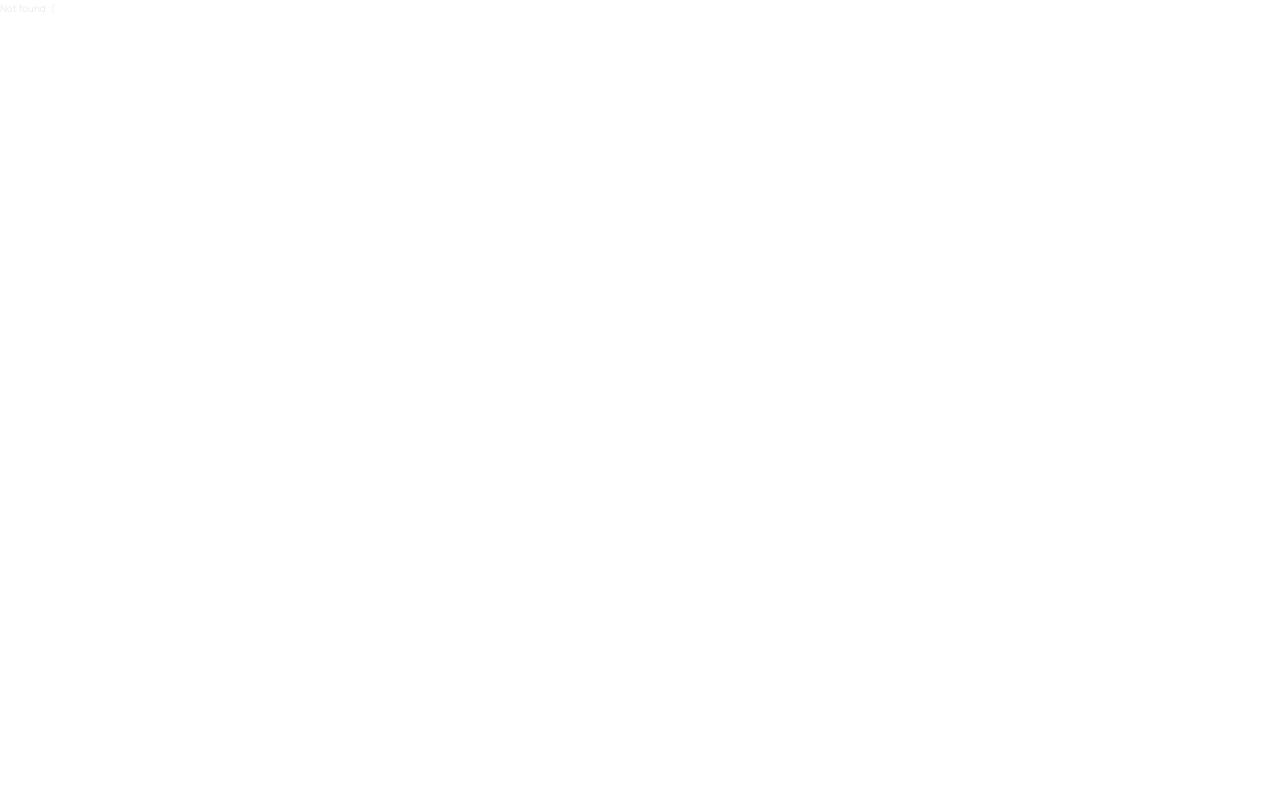
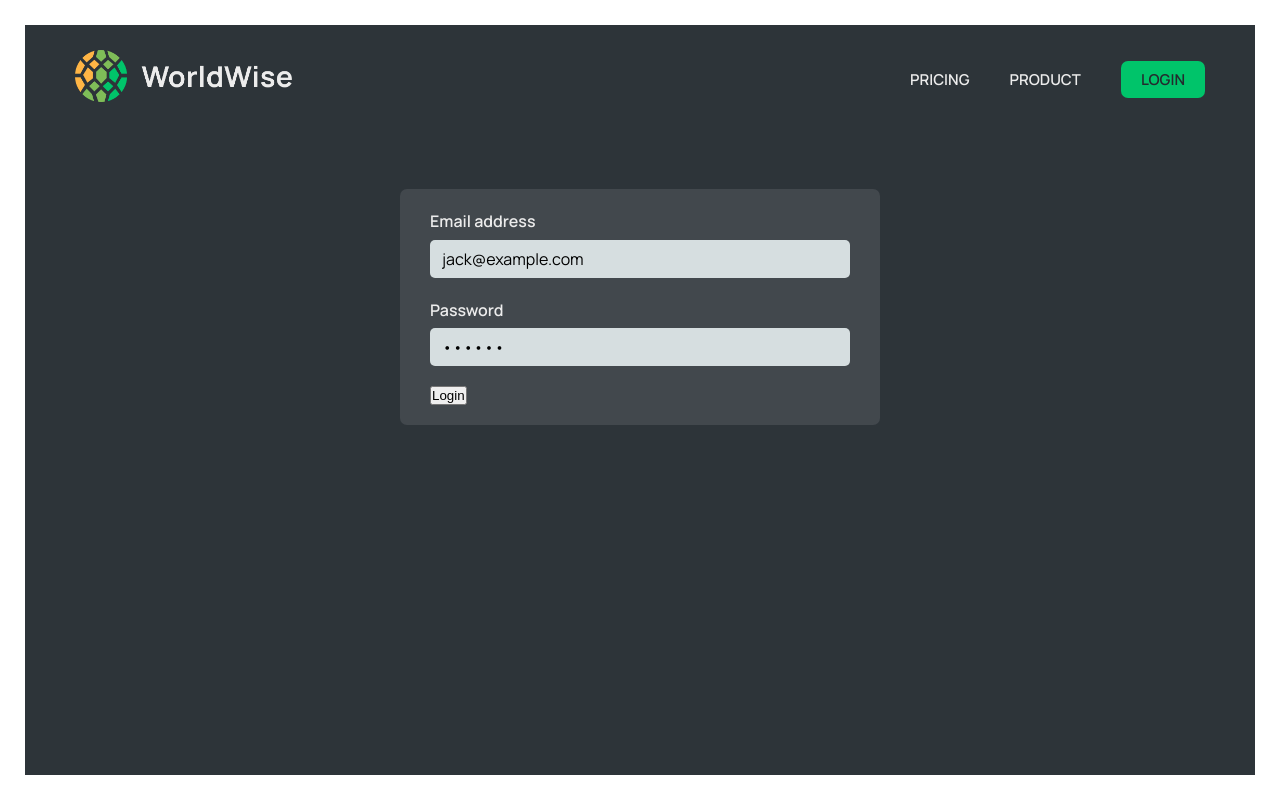
Before and after one commit to RachitJain959/worldwise, a React (Vite) app: page /login in a window 1280 px wide. Before the commit this address had no page. Built offline with nearby package versions, Linux system fonts and the light colour scheme.

Commit message:
Login page PageNav complete

```diff
--- a/src/App.jsx
+++ b/src/App.jsx
@@ -1,6 +1,8 @@
 import { BrowserRouter, Route, Routes } from 'react-router-dom';
 import Product from './pages/Product';
 import Pricing from './pages/Pricing';
+import Login from './pages/Login';
+
 import Homepage from './pages/Homepage';
 import PageNotFound from './pages/PageNotFound';
 import AppLayout from './pages/AppLayout';
@@ -12,6 +14,8 @@
         <Route path="/" element={<Homepage />} />
         <Route path="pricing" element={<Pricing />} />
         <Route path="product" element={<Product />} />
+        <Route path="login" element={<Login />} />
+
         <Route path="app" element={<AppLayout />} />
 
         <Route path="*" element={<PageNotFound />} />
--- a/src/components/PageNav.jsx
+++ b/src/components/PageNav.jsx
@@ -14,7 +14,9 @@
           <NavLink to="/product">Product</NavLink>
         </li>
         <li>
-          <NavLink to="/product">Login</NavLink>
+          <NavLink to="/login" className={styles.ctaLink}>
+            Login
+          </NavLink>
         </li>
       </ul>
     </nav>
--- /dev/null
+++ b/src/pages/Login.jsx
@@ -0,0 +1,40 @@
+import { useState } from 'react';
+import styles from './Login.module.css';
+import PageNav from '../components/PageNav';
+
+export default function Login() {
+  // PRE-FILL FOR DEV PURPOSES
+  const [email, setEmail] = useState('jack@example.com');
+  const [password, setPassword] = useState('qwerty');
+
+  return (
+    <main className={styles.login}>
+      <PageNav />
+      <form className={styles.form}>
+        <div className={styles.row}>
+          <label htmlFor="email">Email address</label>
+          <input
+            type="email"
+            id="email"
+            onChange={(e) => setEmail(e.target.value)}
+            value={email}
+          />
+        </div>
+
+        <div className={styles.row}>
+          <label htmlFor="password">Password</label>
+          <input
+            type="password"
+            id="password"
+            onChange={(e) => setPassword(e.target.value)}
+            value={password}
+          />
+        </div>
+
+        <div>
+          <button>Login</button>
+        </div>
+      </form>
+    </main>
+  );
+}
--- /dev/null
+++ b/src/pages/Login.module.css
@@ -0,0 +1,26 @@
+.login {
+  margin: 2.5rem;
+  padding: 2.5rem 5rem;
+  background-color: var(--color-dark--1);
+  min-height: calc(100vh - 5rem);
+}
+
+.form {
+  background-color: var(--color-dark--2);
+  border-radius: 7px;
+  padding: 2rem 3rem;
+  width: 100%;
+  display: flex;
+  flex-direction: column;
+  gap: 2rem;
+
+  /* Different from other form */
+  width: 48rem;
+  margin: 8rem auto;
+}
+
+.row {
+  display: flex;
+  flex-direction: column;
+  gap: 0.5rem;
+}
```
